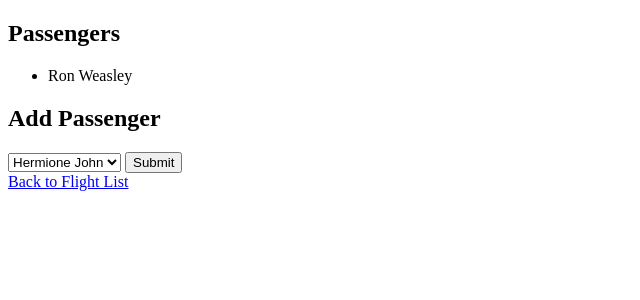
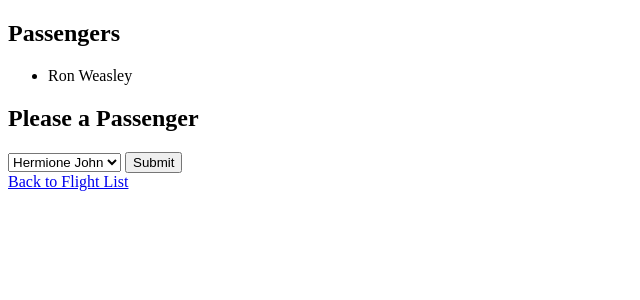
Before and after one commit to lanrad09/flights_manager, a Django app: page /flights/1 in a window 1280 px wide. Shown: the part 134-434 px from the top of the page, without its empty margins (0-640 px from the left). Run offline with Django 4.2, Linux system fonts and the light colour scheme; data comes from the database, SQL or seed files in the repository.

Commit message:
Joo jare

```diff
--- a/flights/templates/flights/flight.html
+++ b/flights/templates/flights/flight.html
@@ -16,7 +16,7 @@
   {% endfor %}
 </ul>
 <!-- Actuall create the add the Form , a form whose action is url of a book-->
-<h2>Add Passenger</h2>
+<h2>Please a Passenger</h2>
 
 <form action="{% url 'flights:flight' flight.id %}" method="post">
   {% csrf_token %}
```
Also changed, not shown: airline/.github/workflows/ci.yml (deleted).
